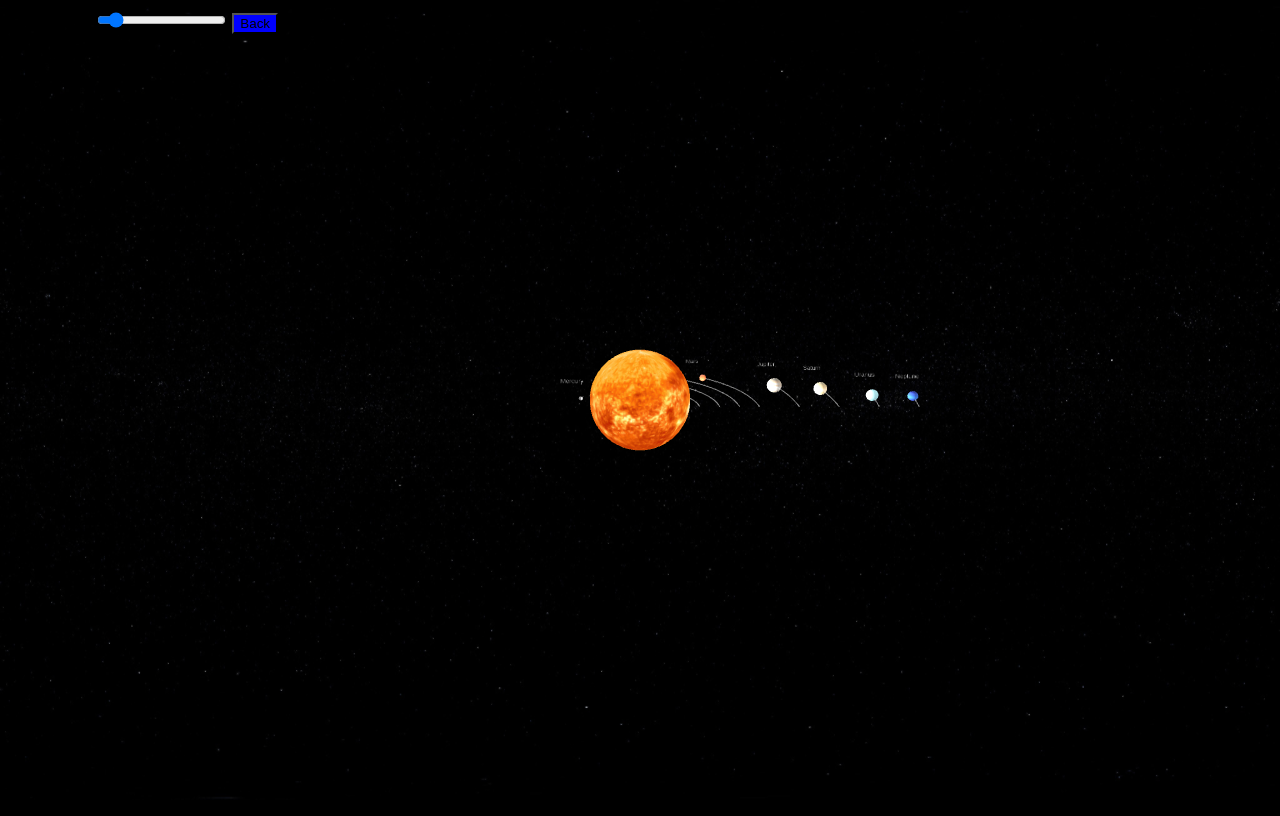
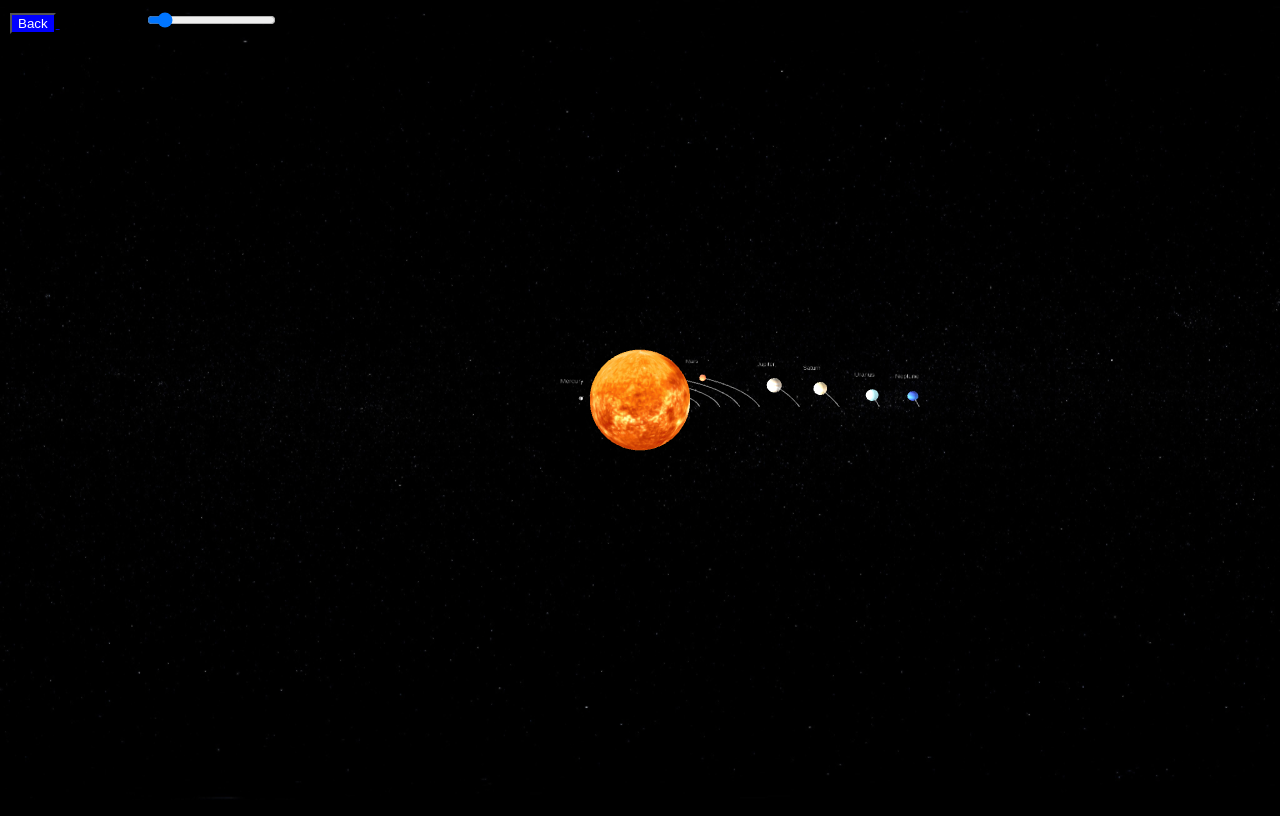
Before and after one commit to ZHLow0208/ZHLow0208.github.io, a website built with Vite: page index2.html in a window 1280 px wide. Shown: the top 816 px of the page. Built offline with nearby package versions, Linux system fonts and the light colour scheme; animation ran at ten frames a second.

Commit message:
Update index2.html

```diff
--- a/index2.html
+++ b/index2.html
@@ -13,11 +13,11 @@
 <body>
 
     <div id="controls">
+        <a href="index.html">
+          <button style="background-color:blue;color:white;"> Back </button>
+        </a>
         <label for="speedControl">Orbit Speed:</label>
         <input type="range" id="speedControl" min="0.1" max="10" value="1" step="0.1">
-        <a href="index.html">
-          <button style="background-color:blue;"> Back </button>
-        </a>
     </div>
 
     <script src="https://cdnjs.cloudflare.com/ajax/libs/three.js/r128/three.min.js"></script>
```
